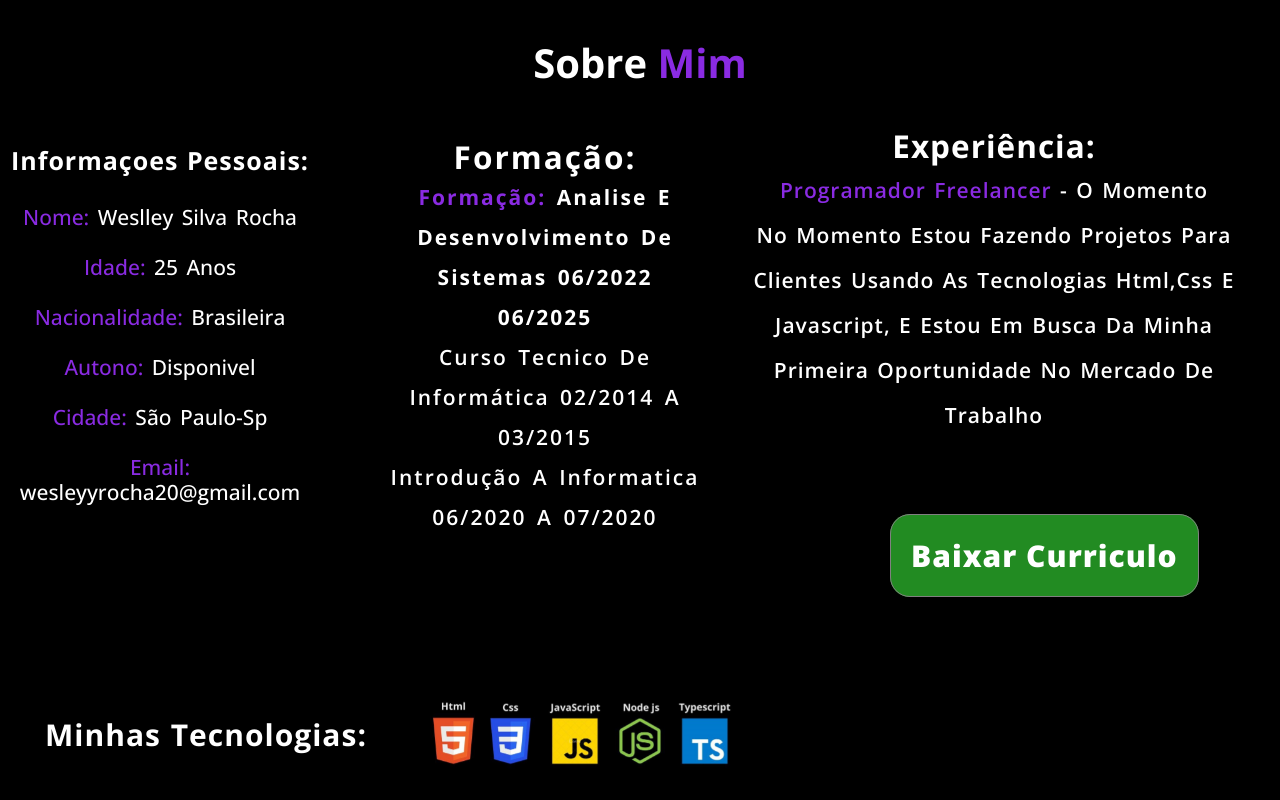
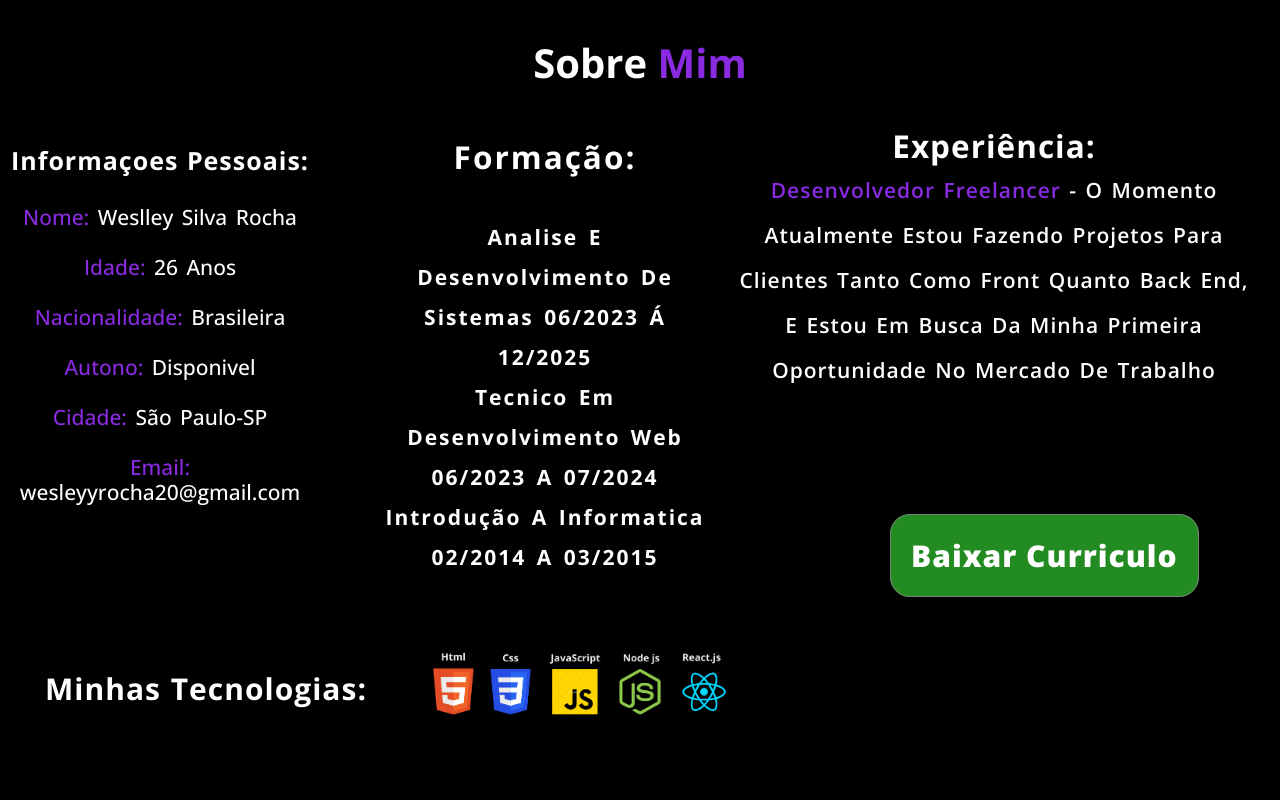
Before and after one commit to Weslley-silva23/pagina-sobre-mim, a plain HTML site: page index.html in a window 1280 px wide. Drawn offline with nearby package versions, Linux system fonts and the light colour scheme.

Commit message:
Alteração no CV

```diff
--- a/index.html
+++ b/index.html
@@ -27,13 +27,13 @@
             <ul>
                 <p> <span>Nome: </span> Weslley Silva Rocha </p>
                 <br>
-                <p> <span>Idade: </span> 25 Anos </p>
+                <p> <span>Idade: </span> 26 Anos </p>
                 <br>
                 <p> <span>Nacionalidade: </span> Brasileira</p>
                 <br>
                 <p> <span> Autono: </span> Disponivel </p>
                 <br>
-                <p> <span> Cidade: </span> São Paulo-Sp</p>
+                <p> <span> Cidade: </span> São Paulo-SP</p>
                 <br>
                 <p> <span> Email: </span> wesleyyrocha20@gmail.com</p>
                 <br>
@@ -41,17 +41,17 @@
 
         </section>
 
-        <a href="./CV DESENVOLVEDOR JUNIOR 2024.pdf" target="_blank"  class="cv">Baixar curriculo </a>
+        <a href="./Currículo.weslley2024.pdf" target="_blank"  class="cv">Baixar curriculo </a>
 
 
 
 
         <div class="formação">
 
-            <h2 class="h2-formação"> formação: </h2>
-            <p class="paragrafo-formação" ><strong> <span>Formação:</span> analise e desenvolvimento de sistemas 06/2022 06/2025</strong></p>
-            <p class="paragrafo-formãcao2"> Curso tecnico de informática 02/2014 a 03/2015 </p>
-            <p class="paragrafo-formação-3"> introdução a informatica 06/2020 a 07/2020 </p>
+            <h2 class="h2-formação"> Formação: </h2>
+            <p class="paragrafo-formação" ><strong> <span></span> Analise e Desenvolvimento de Sistemas 06/2023 á 12/2025</strong></p>
+            <p class="paragrafo-formãcao2">Tecnico em Desenvolvimento Web 06/2023 a 07/2024 </p>
+            <p class="paragrafo-formação-3"> introdução a informatica 02/2014 a 03/2015 </p>
 
         </div>
 
@@ -59,9 +59,8 @@
 
             <h2 class="experiencia-h2"> Experiência:</h2>
 
-            <p class="paragrafo-free"> <span>Programador Freelancer </span> - O momento </p>
-            <p class="paragrafo">No momento estou fazendo projetos para clientes usando as tecnologias Html,Css e
-                javascript, e estou em busca da minha primeira oportunidade no mercado de trabalho</p>
+            <p class="paragrafo-free"> <span>Desenvolvedor Freelancer </span> - O momento </p>
+            <p class="paragrafo">Atualmente Estou fazendo projetos para clientes tanto como Front quanto Back end, e estou em busca da minha primeira oportunidade no mercado de trabalho</p>
 
 
         </div>
@@ -69,8 +68,8 @@
 
         <div class="rodapé">
 
-            <h2 class="footer">minhas tecnologias: </h2>
-            <img class="footer-image" src="./assets/tecnologias.jpg">
+            <h2 class="footer">Minhas Tecnologias: </h2>
+            <img class="footer-image" src="./assets/Tecnologias.png">
 
 
 
--- a/style.css
+++ b/style.css
@@ -49,6 +49,10 @@ h3 {
     font-size: 25px;
 }
 
+.h2-formação {
+    margin-bottom: 40px;
+}
+
 
 
 .formação {
@@ -59,7 +63,7 @@ h3 {
     color: white;
     text-align: center;
     font-size: 21px;
-    font-weight: 600;
+    font-weight: bold;
     word-spacing: 3px;
     letter-spacing: 2px;
     line-height: 40px;
@@ -126,7 +130,7 @@ h3 {
     word-spacing: 1px;
     letter-spacing: 1px;
     position: relative;
-    top: 80px;
+    top: 140px;
     left: 30px;
 }
 
@@ -212,6 +216,7 @@ main {
         font-weight: 700;
         width: 151px;
         position: static;
+        margin-left: 80px;
 
 
 
```
Also changed, not shown: assets/Tecnologias.png (added), assets/tecnologias.jpg (deleted), 2 other files.
